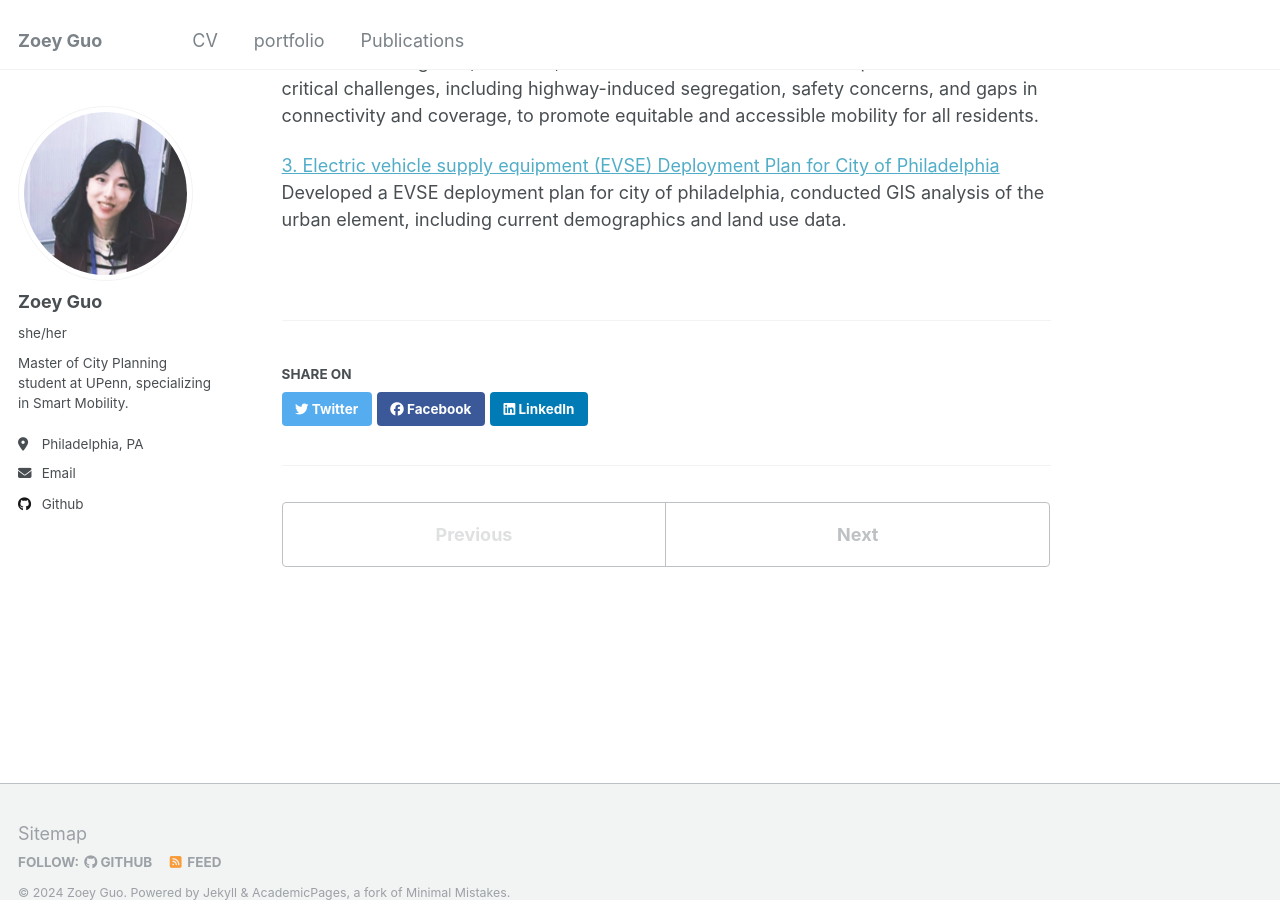
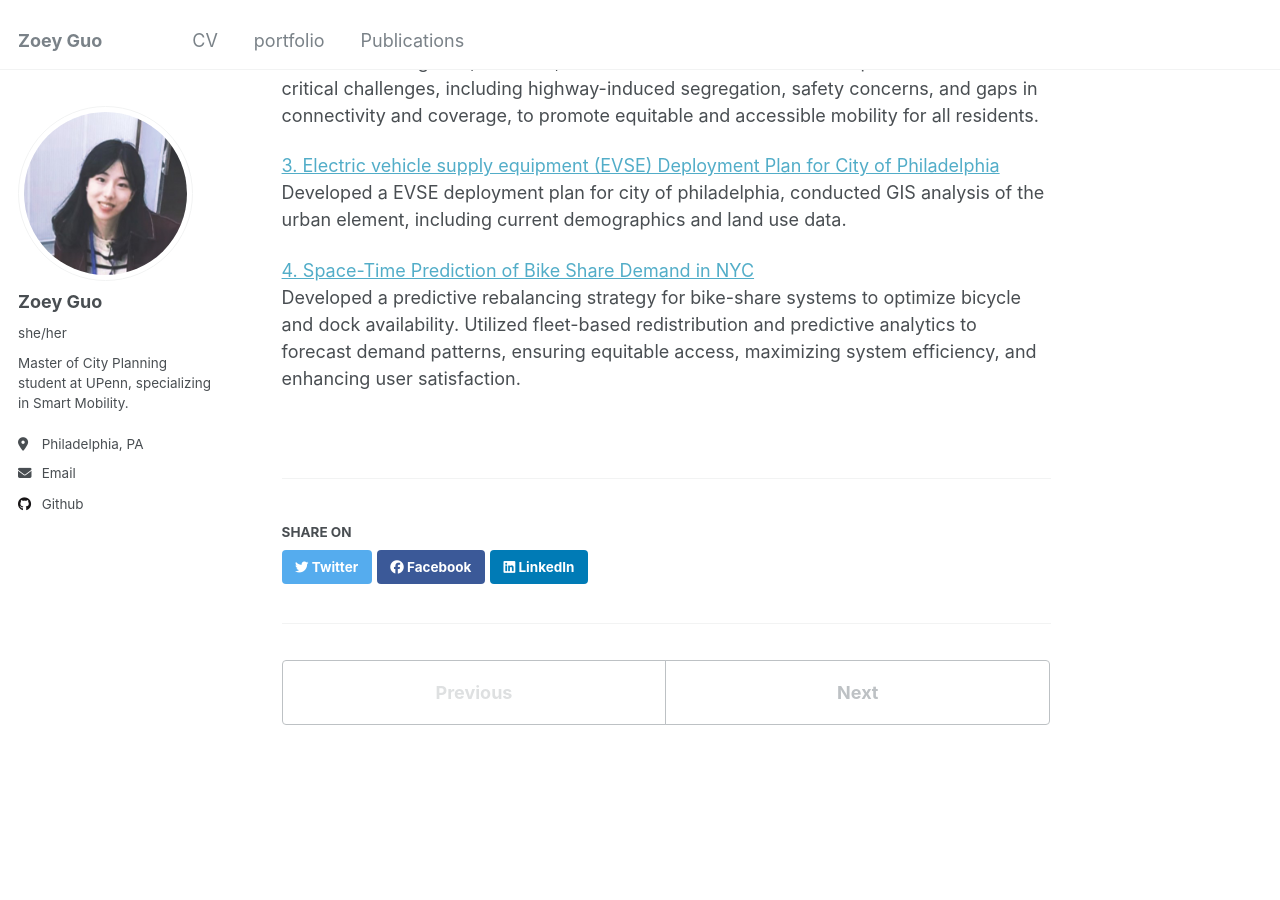
Before and after one commit to ZoeyGuo709/ZoeyGuo709.github.io, a Jekyll site: the page built from _portfolio/portfolio-1.md, in a window 1280 px wide and 900 px high, scrolled down 367 px. Built offline with Jekyll 4.4.1, drawn with Linux system fonts in a browser that asks for light colours.

Commit message:
Update portfolio-1.md

```diff
--- a/_portfolio/portfolio-1.md
+++ b/_portfolio/portfolio-1.md
@@ -14,3 +14,6 @@ Developed a comprehensive Pedestrian and Cyclist Plan for Burlington City, New J
 
 [3. Electric vehicle supply equipment (EVSE) Deployment Plan for City of Philadelphia](../../files/Transp_EV.pdf "3. Electric vehicle supply equipment (EVSE) Deployment Plan for City of Philadelphia")<br>
 Developed a EVSE deployment plan for city of philadelphia, conducted GIS analysis of the urban element, including current demographics and land use data.
+
+[4. Space-Time Prediction of Bike Share Demand in NYC](../../files/PPA_BikeSharing.html "4. Space-Time Prediction of Bike Share Demand in NYC")<br>
+Developed a predictive rebalancing strategy for bike-share systems to optimize bicycle and dock availability. Utilized fleet-based redistribution and predictive analytics to forecast demand patterns, ensuring equitable access, maximizing system efficiency, and enhancing user satisfaction.
```
